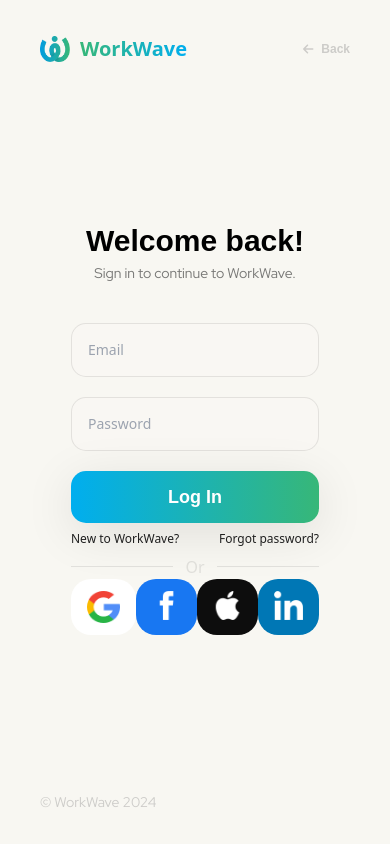
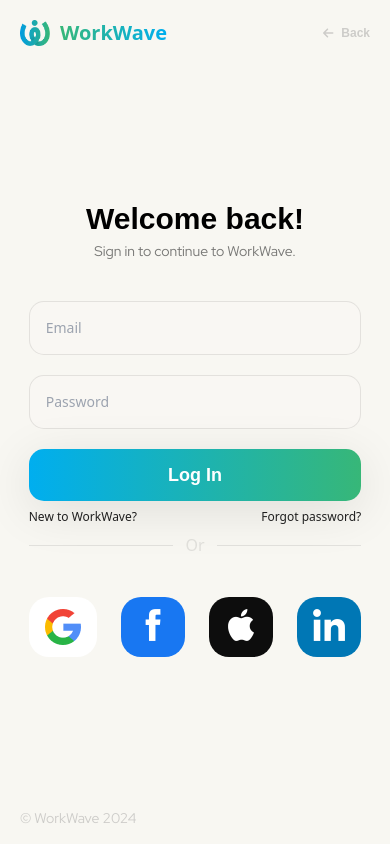
Before and after one commit to aymenachelache/workwave, a React (Vite) app: page /login in a window 390 px wide. Built offline with nearby package versions, Linux system fonts and the light colour scheme; a web font is replaced by a local one.

Commit message:
'Responsive'

```diff
--- a/src/Pages/Website/login/Login.jsx
+++ b/src/Pages/Website/login/Login.jsx
@@ -12,7 +12,7 @@
     return (
         <>
             <div className="login w-full h-screen relative">
-                <div className="box absolute flex flex-col justify-between bg-white h-screen py-8 px-10">
+                <div className="box absolute flex flex-col justify-between bg-white h-screen py-4 px-5 sm:py-8 sm:px-10">
                     <div className="top flex justify-between items-center">
                         <Logo className='font-bold'/>
                         <div className="back text-xs font-bold cursor-pointer text-[#CDCCC9]">
@@ -31,15 +31,15 @@
                             <Link className={'btn block w-full'} ><span className='text-lg font-extrabold primaryfont block'>Log In</span></Link>
                         </form>
                         <div className="forget flex justify-between mt-2">
-                            <Link className='text-xs font-thin cursor-pointer text-[#1F1F1F]'>New to WorkWave?</Link>
+                            <Link to={'/register'} className='text-xs font-thin cursor-pointer text-[#1F1F1F]'>New to WorkWave?</Link>
                             <Link className='text-xs font-thin cursor-pointer text-[#1F1F1F]'>Forgot password?</Link>
                         </div>
-                        <div className="other flex items-center justify-between gap-3 text-[#1F1F1F1A] mt-2">
+                        <div className="other flex items-center justify-between gap-3 text-[#1F1F1F1A] mt-2 mb-10">
                             <span className="line"></span>
                             <span className='or'>Or</span>
                             <span className="line"></span>
                         </div>
-                        <div className="social-media flex justify-between">
+                        <div className="social-media flex justify-between gap-3">
                             <div className="social google bg-[#fff] cursor-pointer">
                                 <img src={require('../../../assets/login/google.png')} alt="" />
                                 <span>Continue with Google</span>
--- a/src/Pages/Website/login/Login.scss
+++ b/src/Pages/Website/login/Login.scss
@@ -123,11 +123,9 @@
             }
         }
     }
-
     @media (max-width: 1040px) {
         & {
             background-size: cover;
-
             .box {
                 width: 70%;
                 left: 50%;
@@ -145,7 +143,7 @@
             }
         }
     }
-    @media (max-width: 639px) {
+    @media (max-width: 600px) {
         & {
             .box {
                 .contain {
@@ -154,4 +152,13 @@
             }
         }
     }
+    @media (max-width: 450px) {
+        & {
+            .box {
+                .contain {
+                    width: 95%;
+                }
+            }
+        }
+    }
 }
```
